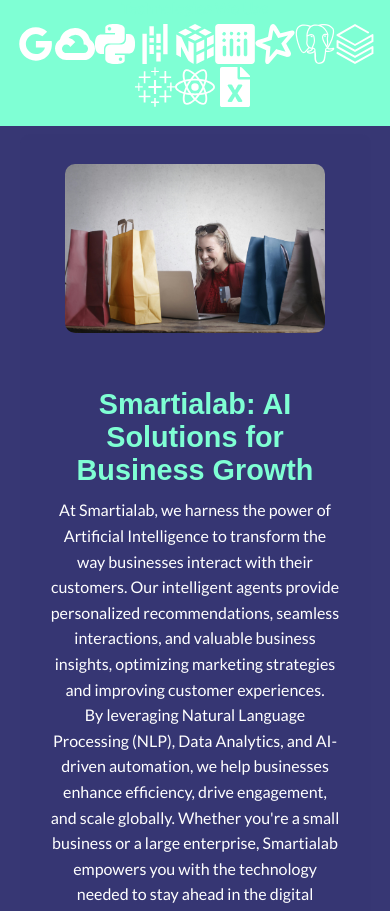
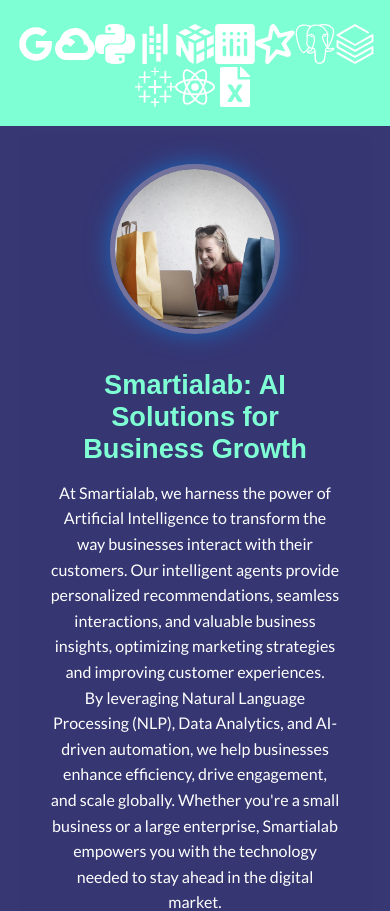
Before and after one commit to Joaquinelizondo/smartia, a React (Vite) app: page / in a window 390 px wide. Shown: the part 1880-2791 px from the top of the page. Built offline with nearby package versions, Linux system fonts and the light colour scheme.

Commit message:
src/App.css

```diff
--- a/src/Componentes/Body/Main1/index.css
+++ /dev/null
@@ -1,61 +0,0 @@
-/* 🔹 Contenedor principal */
-.container {
-  margin: 2vw 5vw;
-  display: flex;
-  align-items: center;
-  justify-content: center;
-  background-color: rgb(55, 55, 116);
-  padding: 40px 20px;
-  border-radius: 10px;
-  gap: 40px; /* 🔥 Mayor separación entre imagen y texto */
-}
-
-/* 🔹 Contenedor de la imagen */
-.image-container {
-  flex: 1.2; /* 🔥 Ahora la imagen ocupa un poco más de espacio */
-  display: flex;
-  justify-content: center;
-  align-items: center;
-  max-width: 45%; /* 🔥 Antes 40%, ahora la imagen puede crecer más */
-}
-
-/* 🔹 Imagen con tamaño equilibrado */
-.image-container img {
-  width: 100%;
-  max-width: 450px; /* 🔥 Ahora es más grande pero sin exagerar */
-  height: auto;
-  border-radius: 10px;
-  object-fit: contain;
-}
-
-/* 🔹 Contenedor del texto */
-.text-container {
-  flex: 1.8; /* 🔥 Permite que el texto también tenga espacio suficiente */
-  padding: 20px;
-  max-width: 600px;
-}
-
-/* 🔹 Responsividad para móviles */
-@media (max-width: 768px) {
-  .container {
-    flex-direction: column;
-    text-align: center;
-  }
-
-  .image-container {
-    max-width: 80%;
-  }
-
-  .image-container img {
-    max-width: 320px; /* 🔥 Antes 250px, ahora más grande en móviles */
-  }
-
-  .text-container {
-    text-align: center;
-    padding: 15px;
-  }
-
-  .text_main1 {
-    font-size: 1rem;
-  }
-}
--- a/src/Componentes/Footer/index.css
+++ b/src/Componentes/Footer/index.css
@@ -1,7 +1,7 @@
 /* 🔹 Estilos generales del footer */
 .footer {
   display: flex;
-  flex-direction: row; /* ✅ Mantiene todo en una fila */
+  flex-direction: column;
   align-items: center;
   justify-content: center;
   background-color: rgba(55, 55, 116, 0.9); /* ✅ Fondo oscuro */
@@ -38,7 +38,7 @@
   font-size: 1.3rem;
   margin-bottom: 15px;
   text-align: center; /* 🔥 Centra el texto */
-  position: relative;
+  position: relative; /* Necesario para la línea */
   padding-bottom: 8px;
 }
 
@@ -46,10 +46,10 @@
 .footer-section h3::after {
   content: "";
   display: block;
-  width: 60px;
+  width: 60px; /* 🔥 Ajusta el ancho de la línea */
   height: 3px;
-  background-color: #0099ff;
-  margin: 5px auto 0;
+  background-color: #0099ff; /* ✅ Azul brillante */
+  margin: 5px auto 0; /* 🔥 Centra la línea debajo del título */
   border-radius: 2px;
 }
 
@@ -62,7 +62,7 @@
 }
 
 .footer a:hover {
-  color: #0099ff;
+  color: #0099ff; /* ✅ Cambio de color azul al pasar el mouse */
 }
 
 /* 🔹 Copyright */
@@ -76,10 +76,10 @@
 /* 🔹 Contenedor de íconos sociales */
 .social-icons {
   display: flex;
-  justify-content: center;
+  justify-content: center; /* 🔥 Centra los iconos horizontalmente */
   align-items: center;
-  gap: 20px;
-  margin-top: 15px;
+  gap: 20px; /* 🔥 Espacio uniforme entre iconos */
+  margin-top: 15px; /* 🔥 Ajusta separación con el texto superior */
 }
 
 /* 🔹 Estilos generales de los íconos */
@@ -87,31 +87,27 @@
   display: flex;
   justify-content: center;
   align-items: center;
-  width: 40px;
+  width: 40px; /* 🔥 Tamaño uniforme para los iconos */
   height: 40px;
-  border-radius: 50%;
-  background-color: rgba(255, 255, 255, 0.2);
+  border-radius: 50%; /* 🔥 Hace los iconos circulares */
+  background-color: rgba(255, 255, 255, 0.2); /* 🔥 Fondo semi-transparente */
   transition: transform 0.3s ease-in-out, background-color 0.3s ease-in-out;
 }
 
 /* 🔹 Efecto hover */
 .social-icons a:hover {
-  background-color: #0099ff;
-  transform: scale(1.1);
+  background-color: #0099ff; /* ✅ Cambio a azul brillante */
+  transform: scale(1.1); /* 🔥 Aumenta tamaño al pasar el mouse */
 }
 
 /* 🔹 Estilos de los iconos */
 .social-icons img {
-  width: 24px;
+  width: 24px; /* 🔥 Ajusta tamaño de los íconos dentro del contenedor */
   height: 24px;
 }
 
-/* 🔹 Responsividad para móviles (ajuste a columna cuando el espacio sea reducido) */
+/* 🔹 Responsividad para móviles */
 @media (max-width: 768px) {
-  .footer {
-    flex-direction: column; /* 🔥 En móviles se apila */
-  }
-
   .footer-container {
     flex-direction: column;
     align-items: center;
@@ -128,11 +124,11 @@
   }
 
   .footer-section h3::after {
-    width: 50px;
+    width: 50px; /* 🔥 Reduce la línea en pantallas pequeñas */
   }
 
   .social-icons {
-    gap: 15px;
+    gap: 15px; /* 🔥 Reduce el espacio en pantallas pequeñas */
   }
 
   .social-icons a {
--- a/src/Componentes/Main1/Main1.jsx
+++ b/src/Componentes/Main1/Main1.jsx
@@ -5,12 +5,12 @@
 const Main1 = () => {
   return (
     <div className="container">
-      {/* 📌 Imagen en el lado izquierdo */}
+      {/* 📌 Imagen en la parte superior */}
       <div className="image-container">
         <img src={fotoMain} alt="Smartialab AI Solutions" />
       </div>
 
-      {/* 📌 Texto en el lado derecho */}
+      {/* 📌 Texto debajo de la imagen */}
       <div className="text-container">
         <h2 className="title_main1">Smartialab: AI Solutions for Business Growth</h2>
         <p className="text_main1">
--- a/src/Componentes/Main1/index.css
+++ b/src/Componentes/Main1/index.css
@@ -1,47 +1,47 @@
 /* 🔹 Contenedor principal */
 .container {
-  margin: 2vw 5vw;
+  margin: 2vw auto;
   display: flex;
+  flex-direction: column; /* 🔥 Asegura que la imagen quede arriba */
   align-items: center;
   justify-content: center;
-  background-color: rgba(55, 55, 116, 0.9); /* 🔥 Mejor contraste */
-  padding: 40px 20px;
+  background-color: rgba(55, 55, 116, 0.9); /* ✅ Fondo oscuro */
+  padding: 50px 20px;
   border-radius: 10px;
-  gap: 40px; /* 🔥 Separación entre imagen y texto */
+  text-align: center; /* ✅ Centra todo el contenido */
+  max-width: 800px; /* 🔥 Limita el ancho para mantener el diseño */
 }
 
 /* 🔹 Contenedor de la imagen */
 .image-container {
-  flex: 1.2;
   display: flex;
   justify-content: center;
   align-items: center;
-  max-width: 250px; /* 🔥 Imagen más visible */
-  overflow: hidden;
+  margin-bottom: 20px;
 }
 
-/* 🔹 Imagen con tamaño equilibrado */
+/* 🔹 Imagen con borde difuminado */
 .image-container img {
-  width: 100%;
-  max-width: 100%;
-  height: auto;
-  border-radius: 10px;
-  object-fit: cover; /* 🔥 Ajuste uniforme sin distorsión */
+  width: 200px; /* 🔥 Imagen más grande */
+  height: 200px;
+  border-radius: 50%; /* 🔥 Hace la imagen circular */
+  object-fit: cover;
+  border: 5px solid rgba(255, 255, 255, 0.3); /* ✅ Borde sutil */
+  box-shadow: 0px 0px 25px rgba(0, 153, 255, 0.5); /* 🔥 Efecto de brillo */
 }
 
 /* 🔹 Contenedor del texto */
 .text-container {
-  flex: 1.8;
-  padding: 20px;
   max-width: 600px;
-  color: #fff; /* 🔥 Mayor legibilidad en fondo oscuro */
+  color: #fff; /* ✅ Mayor legibilidad */
+  text-align: center;
 }
 
 /* 🔹 Título */
 .title_main1 {
-  font-size: 1.8rem;
+  font-size: 2rem;
   font-weight: bold;
-  margin-bottom: 10px;
+  margin-bottom: 15px;
 }
 
 /* 🔹 Párrafos */
@@ -53,23 +53,21 @@
 /* 🔹 Responsividad para móviles */
 @media (max-width: 768px) {
   .container {
-    flex-direction: column;
-    text-align: center;
     padding: 30px 15px;
-  }
-
-  .image-container {
     max-width: 90%;
   }
 
   .image-container img {
-    width: 90%;
-    max-width: 350px; /* 🔥 Ajuste automático */
+    width: 170px; /* 🔥 Ajuste para móviles */
+    height: 170px;
   }
 
   .text-container {
-    text-align: center;
     padding: 15px;
+  }
+
+  .title_main1 {
+    font-size: 1.7rem;
   }
 
   .text_main1 {
```
Also changed, not shown: src/Componentes/Body/Main1/Main1.jsx (deleted, +0 -27 lines).
